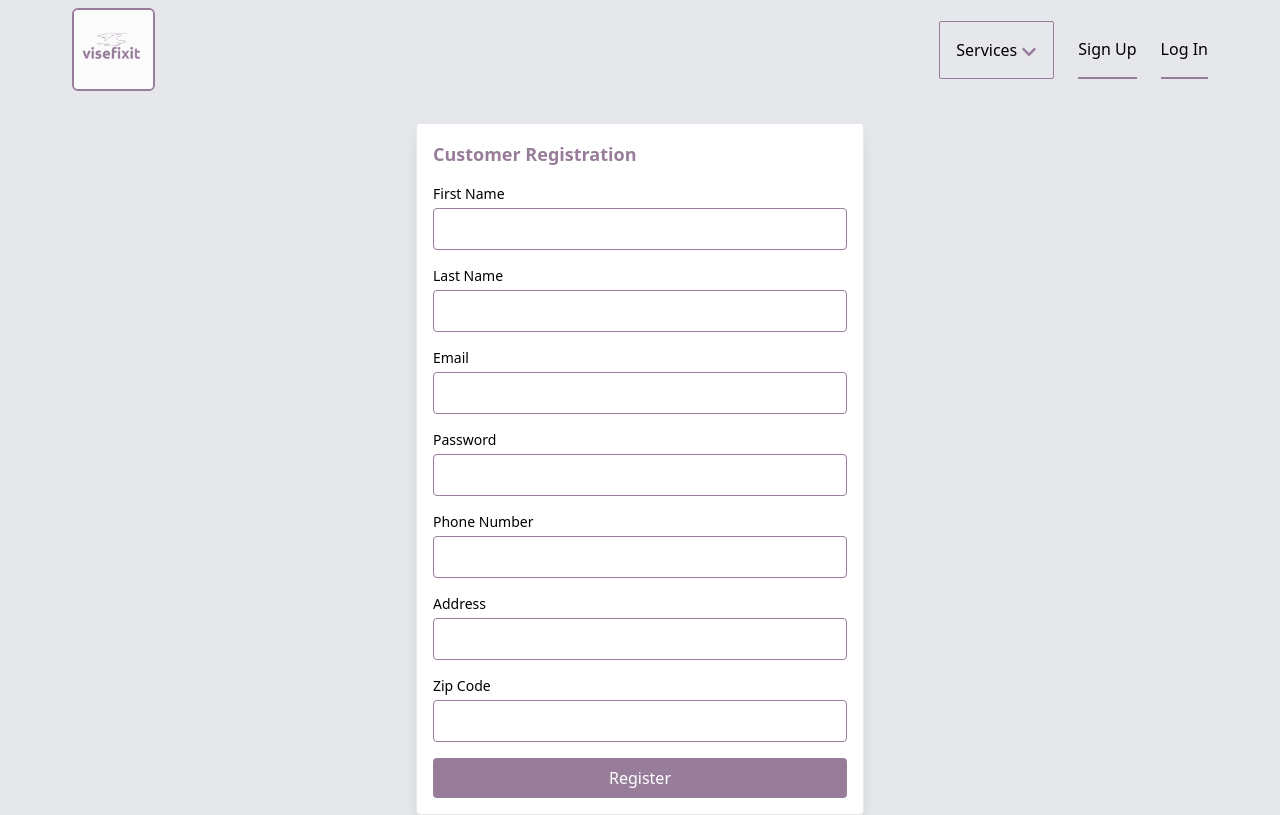
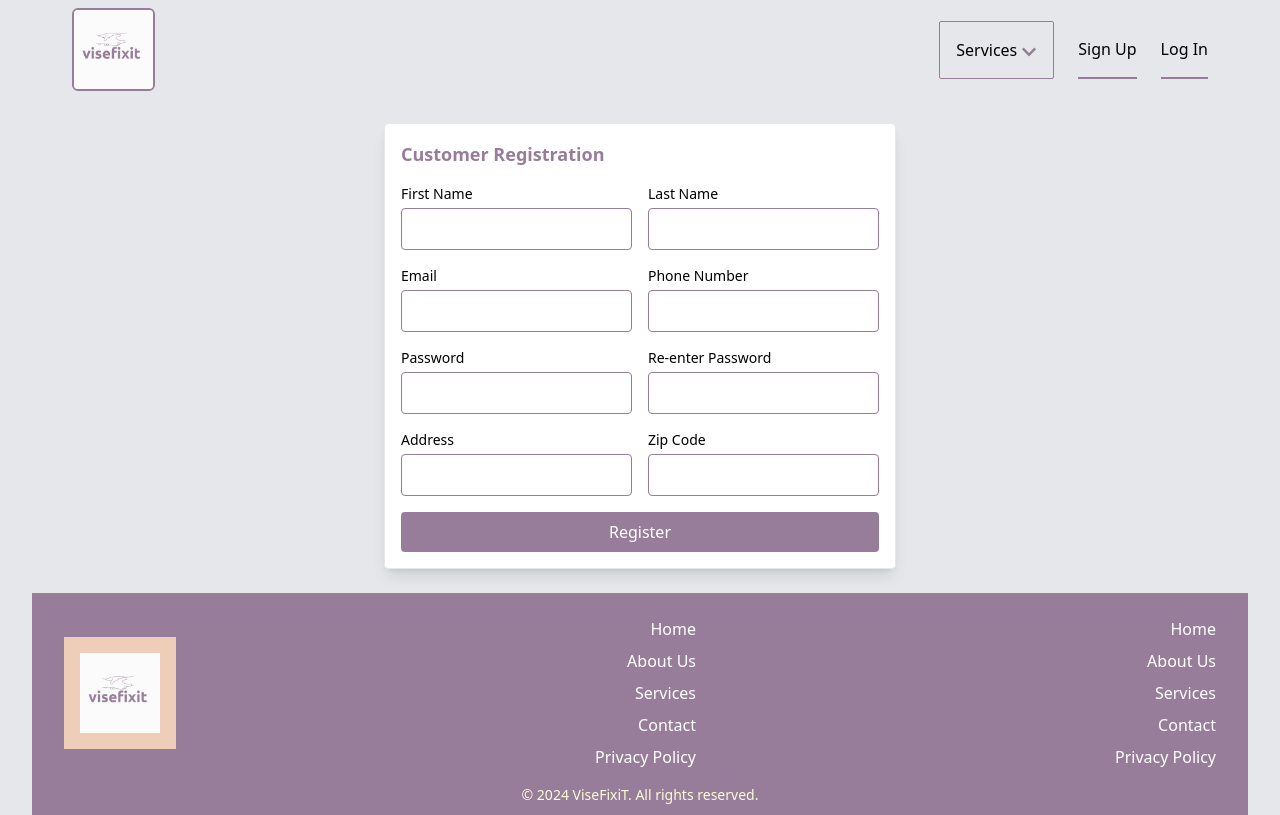
Before and after one commit to RaoofGoher/viseFixIt, a React (Vite) app: page /customersignup in a window 1280 px wide. Shown: the top 815 px of the page. Built offline with nearby package versions, Linux system fonts and the light colour scheme.

Commit message:
form redesigned

```diff
--- a/src/pages/CustomerSignUp.jsx
+++ b/src/pages/CustomerSignUp.jsx
@@ -16,6 +16,7 @@ const CustomerForm = () => {
         last_name: '',
         email: '',
         password: '',
+        confirm_password: '', // Add confirm password field
         phone_number: '',
         address: '',
         zip_code: '',
@@ -27,6 +28,9 @@ const CustomerForm = () => {
         last_name: Yup.string().required('Last name is required'),
         email: Yup.string().email('Invalid email').required('Email is required'),
         password: Yup.string().min(6, 'Password must be at least 6 characters').required('Password is required'),
+        confirm_password: Yup.string()
+            .oneOf([Yup.ref('password'), null], 'Passwords must match') // Validate that passwords match
+            .required('Confirm password is required'),
         phone_number: Yup.string().required('Phone number is required'),
         address: Yup.string().required('Address is required'),
         zip_code: Yup.string().required('Zip code is required'),
@@ -61,10 +65,12 @@ const CustomerForm = () => {
             onSubmit={handleSubmit}
         >
             {() => (
-                <Form className="max-w-md mx-auto p-4 border rounded shadow-lg bg-white my-6">
+                <Form className="max-w-lg mx-auto p-4 border rounded shadow-lg bg-white my-6">
                     <h2 className="text-lg font-bold mb-4 text-primaryColor">Customer Registration</h2>
 
-                    <div className="mb-4">
+                    {/* Two columns for all fields */}
+                    <div className="mb-4 flex space-x-4">
+                        <div className="w-1/2">
                             <label className="block text-sm font-medium mb-1">First Name</label>
                             <Field
                                 type="text"
@@ -74,7 +80,7 @@ const CustomerForm = () => {
                             <ErrorMessage name="first_name" component="div" className="text-red-500 text-sm" />
                         </div>
 
-                    <div className="mb-4">
+                        <div className="w-1/2">
                             <label className="block text-sm font-medium mb-1">Last Name</label>
                             <Field
                                 type="text"
@@ -83,8 +89,10 @@ const CustomerForm = () => {
                             />
                             <ErrorMessage name="last_name" component="div" className="text-red-500 text-sm" />
                         </div>
+                    </div>
 
-                    <div className="mb-4">
+                    <div className="mb-4 flex space-x-4">
+                        <div className="w-1/2">
                             <label className="block text-sm font-medium mb-1">Email</label>
                             <Field
                                 type="email"
@@ -93,18 +101,7 @@ const CustomerForm = () => {
                             />
                             <ErrorMessage name="email" component="div" className="text-red-500 text-sm" />
                         </div>
-
-                    <div className="mb-4">
-                        <label className="block text-sm font-medium mb-1">Password</label>
-                        <Field
-                            type="password"
-                            name="password"
-                            className="border rounded p-2 w-full border-primaryColor"
-                        />
-                        <ErrorMessage name="password" component="div" className="text-red-500 text-sm" />
-                    </div>
-
-                    <div className="mb-4">
+                        <div className="w-1/2">
                             <label className="block text-sm font-medium mb-1">Phone Number</label>
                             <Field
                                 type="tel"
@@ -114,7 +111,33 @@ const CustomerForm = () => {
                             <ErrorMessage name="phone_number" component="div" className="text-red-500 text-sm" />
                         </div>
 
-                    <div className="mb-4">
+                    </div>
+
+                    <div className="mb-4 flex space-x-4">
+                    <div className="w-1/2">
+                            <label className="block text-sm font-medium mb-1">Password</label>
+                            <Field
+                                type="password"
+                                name="password"
+                                className="border rounded p-2 w-full border-primaryColor"
+                            />
+                            <ErrorMessage name="password" component="div" className="text-red-500 text-sm" />
+                        </div>
+                        <div className="w-1/2">
+                            <label className="block text-sm font-medium mb-1">Re-enter Password</label>
+                            <Field
+                                type="password"
+                                name="confirm_password"
+                                className="border rounded p-2 w-full border-primaryColor"
+                            />
+                            <ErrorMessage name="confirm_password" component="div" className="text-red-500 text-sm" />
+                        </div>
+
+
+                    </div>
+
+                    <div className="mb-4 flex space-x-4">
+                        <div className="w-1/2">
                             <label className="block text-sm font-medium mb-1">Address</label>
                             <Field
                                 type="text"
@@ -124,7 +147,7 @@ const CustomerForm = () => {
                             <ErrorMessage name="address" component="div" className="text-red-500 text-sm" />
                         </div>
 
-                    <div className="mb-4">
+                        <div className="w-1/2">
                             <label className="block text-sm font-medium mb-1">Zip Code</label>
                             <Field
                                 type="text"
@@ -132,6 +155,7 @@ const CustomerForm = () => {
                                 className="border rounded p-2 w-full border-primaryColor"
                             />
                             <ErrorMessage name="zip_code" component="div" className="text-red-500 text-sm" />
+                        </div>
                     </div>
 
                     <button type="submit" className="bg-primaryColor text-white rounded p-2 w-full hover:bg-lightColor1 hover:text-black">
--- a/src/pages/ProProfile.jsx
+++ b/src/pages/ProProfile.jsx
@@ -20,7 +20,7 @@ const ProfilePage = () => {
     }, [id]);
 
     if (!provider) return <p className="text-center text-gray-500">Loading...</p>;
-
+          console.log('here is provider',provider)
     return (
         <div className="profile-page max-w-3xl mx-auto bg-white shadow-lg rounded-lg p-6 mt-10 mb-10">
             <div className="flex items-center space-x-6">
--- a/src/pages/ProSearch.jsx
+++ b/src/pages/ProSearch.jsx
@@ -14,6 +14,7 @@ const SearchResultsPage = () => {
             ) : (
                 <ul className="space-y-4">
                     {zipProSearch.map(provider => (
+
                         <li key={provider.id} className="border rounded-lg p-4 shadow-md bg-white hover:shadow-lg transition-shadow">
                             <h3 className="text-lg font-semibold text-primaryColor">{provider.username}</h3>
                             <p className="text-gray-500">Category: {provider.category}</p>
--- a/src/pages/ProSignUp.jsx
+++ b/src/pages/ProSignUp.jsx
@@ -8,7 +8,7 @@ import { useNavigate } from 'react-router-dom';
 const apiUrl = import.meta.env.VITE_API_URL;
 
 const ServiceProviderForm = () => {
-    const { handleProLogin } = useProContext(); // Added handleLogin
+    const { handleProLogin } = useProContext();
     const navigate = useNavigate();
     const [isSubmitting, setIsSubmitting] = useState(false);
     const [categories, setCategories] = useState([]);
@@ -20,6 +20,7 @@ const ServiceProviderForm = () => {
         last_name: '',
         email: '',
         password: '',
+        confirm_password: '',
         phone_number: '',
         address: '',
         zip_code: '',
@@ -35,6 +36,9 @@ const ServiceProviderForm = () => {
         last_name: Yup.string().required('Last name is required'),
         email: Yup.string().email('Invalid email').required('Email is required'),
         password: Yup.string().min(6, 'Password must be at least 6 characters').required('Password is required'),
+        confirm_password: Yup.string()
+            .oneOf([Yup.ref('password'), null], 'Passwords must match')
+            .required('Confirm password is required'),
         phone_number: Yup.string().required('Phone number is required'),
         address: Yup.string().required('Address is required'),
         zip_code: Yup.string().required('Zip code is required'),
@@ -67,25 +71,22 @@ const ServiceProviderForm = () => {
         const category = event.target.value;
         setSelectedCategory(category);
         setFieldValue('category', category);
-        setFieldValue('subcategory', ''); // Reset subcategory when category changes
+        setFieldValue('subcategory', '');
         if (category) {
-            fetchSubcategories(category); // Pass the selected category ID
+            fetchSubcategories(category);
         } else {
             setSubcategories([]);
         }
     };
+
     const handleSubmit = async (values) => {
         setIsSubmitting(true);
         try {
             const response = await axios.post(`${apiUrl}/service_provider/register/`, values);
-
-            const proData = response.data.data; // Extract the proData from the response
-            const csrfToken = proData.csrf_token; // Extract the CSRF token
-
-            // Call handleProLogin with both token and proData
+            const proData = response.data.data;
+            const csrfToken = proData.csrf_token;
             handleProLogin(csrfToken, proData);
-
-            navigate(`/dashboard/prodashboard/${proData?.username}`); // Redirect to a success page or dashboard
+            navigate(`/dashboard/prodashboard/${proData?.username}`);
         } catch (error) {
             if (error.response) {
                 console.error('Error details:', error.response.data);
@@ -113,7 +114,9 @@ const ServiceProviderForm = () => {
                 <Form className="max-w-md mx-auto p-4 border rounded shadow-lg bg-white my-6">
                     <h2 className="text-lg font-bold mb-4 text-primaryColor bg-lightColor1 py-6 px-2">Pro Registration</h2>
 
-                    <div className="mb-4">
+                    {/* First Name and Last Name in two columns */}
+                    <div className="mb-4 flex space-x-4">
+                        <div className="w-1/2">
                             <label className="block text-sm font-medium mb-1">First Name</label>
                             <Field
                                 type="text"
@@ -123,7 +126,7 @@ const ServiceProviderForm = () => {
                             <ErrorMessage name="first_name" component="div" className="text-red-500 text-sm" />
                         </div>
 
-                    <div className="mb-4">
+                        <div className="w-1/2">
                             <label className="block text-sm font-medium mb-1">Last Name</label>
                             <Field
                                 type="text"
@@ -132,8 +135,11 @@ const ServiceProviderForm = () => {
                             />
                             <ErrorMessage name="last_name" component="div" className="text-red-500 text-sm" />
                         </div>
+                    </div>
 
-                    <div className="mb-4">
+                    {/* Email and Password in two columns */}
+                    <div className="mb-4 flex space-x-4">
+                        <div className="w-1/2">
                             <label className="block text-sm font-medium mb-1">Email</label>
                             <Field
                                 type="email"
@@ -142,18 +148,7 @@ const ServiceProviderForm = () => {
                             />
                             <ErrorMessage name="email" component="div" className="text-red-500 text-sm" />
                         </div>
-
-                    <div className="mb-4">
-                        <label className="block text-sm font-medium mb-1">Password</label>
-                        <Field
-                            type="password"
-                            name="password"
-                            className="border rounded p-2 w-full border-primaryColor"
-                        />
-                        <ErrorMessage name="password" component="div" className="text-red-500 text-sm" />
-                    </div>
-
-                    <div className="mb-4">
+                        <div className="w-1/2">
                             <label className="block text-sm font-medium mb-1">Phone Number</label>
                             <Field
                                 type="tel"
@@ -163,7 +158,35 @@ const ServiceProviderForm = () => {
                             <ErrorMessage name="phone_number" component="div" className="text-red-500 text-sm" />
                         </div>
 
-                    <div className="mb-4">
+                    </div>
+
+                    {/* Confirm Password and Phone Number in two columns */}
+                    <div className="mb-4 flex space-x-4">
+                    <div className="w-1/2">
+                            <label className="block text-sm font-medium mb-1">Password</label>
+                            <Field
+                                type="password"
+                                name="password"
+                                className="border rounded p-2 w-full border-primaryColor"
+                            />
+                            <ErrorMessage name="password" component="div" className="text-red-500 text-sm" />
+                        </div>
+                        <div className="w-1/2">
+                            <label className="block text-sm font-medium mb-1">Re-enter Password</label>
+                            <Field
+                                type="password"
+                                name="confirm_password"
+                                className="border rounded p-2 w-full border-primaryColor"
+                            />
+                            <ErrorMessage name="confirm_password" component="div" className="text-red-500 text-sm" />
+                        </div>
+
+
+                    </div>
+
+                    {/* Address and Zip Code in two columns */}
+                    <div className="mb-4 flex space-x-4">
+                        <div className="w-1/2">
                             <label className="block text-sm font-medium mb-1">Address</label>
                             <Field
                                 type="text"
@@ -173,7 +196,7 @@ const ServiceProviderForm = () => {
                             <ErrorMessage name="address" component="div" className="text-red-500 text-sm" />
                         </div>
 
-                    <div className="mb-4">
+                        <div className="w-1/2">
                             <label className="block text-sm font-medium mb-1">Zip Code</label>
                             <Field
                                 type="text"
@@ -182,8 +205,11 @@ const ServiceProviderForm = () => {
                             />
                             <ErrorMessage name="zip_code" component="div" className="text-red-500 text-sm" />
                         </div>
+                    </div>
 
-                    <div className="mb-4">
+                    {/* Category and Subcategory in two columns */}
+                    <div className="mb-4 flex space-x-4">
+                        <div className="w-1/2">
                             <label className="block text-sm font-medium mb-1">Category</label>
                             <Field as="select" name="category" className="border rounded p-2 w-full border-primaryColor" onChange={(e) => handleCategoryChange(e, setFieldValue)}>
                                 <option value="">Select Category</option>
@@ -196,19 +222,21 @@ const ServiceProviderForm = () => {
                             <ErrorMessage name="category" component="div" className="text-red-500 text-sm" />
                         </div>
 
-                    <div className="mb-4">
+                        <div className="w-1/2">
                             <label className="block text-sm font-medium mb-1">Subcategory</label>
                             <Field as="select" name="subcategory" className="border rounded p-2 w-full border-primaryColor">
                                 <option value="">Select Subcategory</option>
-                            {subcategories.map((subcat) => (
-                                <option key={subcat.id} value={subcat.id}>
-                                    {subcat.name}
+                                {subcategories.map((sub) => (
+                                    <option key={sub.id} value={sub.id}>
+                                        {sub.name}
                                     </option>
                                 ))}
                             </Field>
                             <ErrorMessage name="subcategory" component="div" className="text-red-500 text-sm" />
                         </div>
+                    </div>
 
+                    {/* Number of People in one column */}
                     <div className="mb-4">
                         <label className="block text-sm font-medium mb-1">Number of People</label>
                         <Field
@@ -219,7 +247,12 @@ const ServiceProviderForm = () => {
                         <ErrorMessage name="number_of_people" component="div" className="text-red-500 text-sm" />
                     </div>
 
-                    <button type="submit" className="bg-primaryColor text-white rounded p-2 w-full hover:bg-darkColor" disabled={isSubmitting}>
+                    {/* Submit Button */}
+                    <button
+                        type="submit"
+                        className={`bg-primaryColor text-white font-bold py-2 px-4 rounded ${isSubmitting ? 'opacity-50 cursor-not-allowed' : ''}`}
+                        disabled={isSubmitting}
+                    >
                         {isSubmitting ? 'Submitting...' : 'Register'}
                     </button>
                 </Form>
```
Lines whose indentation alone changed are shown as unchanged.
